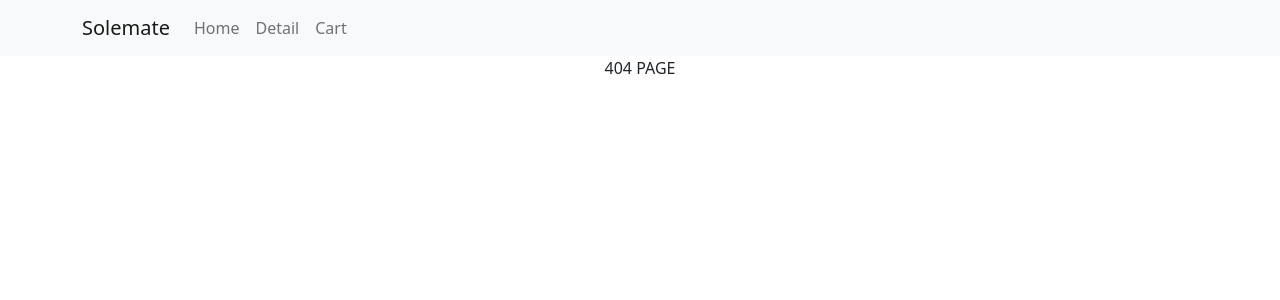
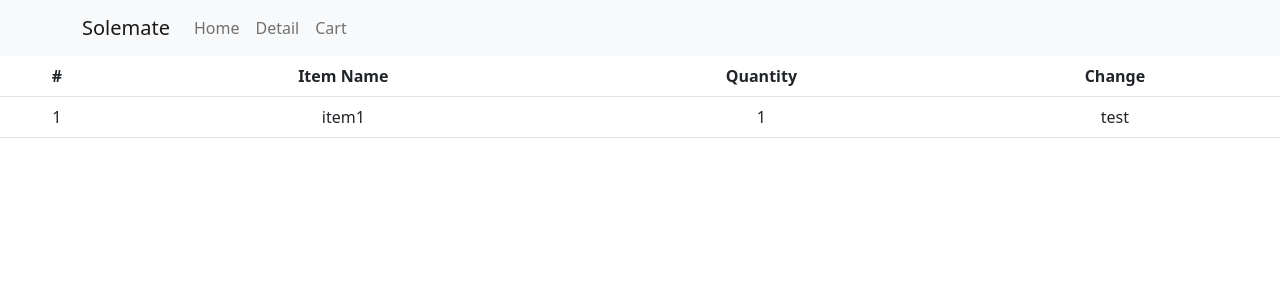
Before and after one commit to choiari1002/shop, a React (Create React App) app: page /cart in a window 1280 px wide. Before the commit this address had no page. Shown: the top 300 px of the page. Built offline with nearby package versions, Linux system fonts and the light colour scheme.

Commit message:
add cart page

```diff
--- a/src/App.js
+++ b/src/App.js
@@ -3,6 +3,7 @@ import { Navbar, Nav, Container } from 'react-bootstrap';
 import { createContext, useState } from "react";
 import Data from './Data.js';
 import Detail from './Pages/Detail.js';
+import Cart from './Pages/Cart.js';
 import { Routes, Route, Link, useNavigate, Outlet } from 'react-router-dom'
 import axios from 'axios';
 
@@ -64,6 +65,7 @@ function App() {
             }}>More</button>
         </>}/>
         <Route path="/detail/:id" element={<Context1.Provider value={{ inventory }}><Detail shoes={shoes}></Detail></Context1.Provider>}/>
+        <Route path="/cart" element={<Cart></Cart>} />
         <Route path="*" element={<>404 PAGE</>} />
       </Routes>
     </div>
--- /dev/null
+++ b/src/Pages/Cart.js
@@ -0,0 +1,28 @@
+import { Table } from 'react-bootstrap'
+
+function Cart() {
+    return(
+        <div>
+            <Table>
+                <thead>
+                    <tr>
+                        <th>#</th>
+                        <th>Item Name</th>
+                        <th>Quantity</th>
+                        <th>Change</th>
+                    </tr>
+                </thead>
+                <tbody>
+                    <tr>
+                        <td>1</td>
+                        <td>item1</td>
+                        <td>1</td>
+                        <td>test</td>
+                    </tr>
+                </tbody>
+            </Table>
+        </div>
+    )
+}
+
+export default Cart;
```
